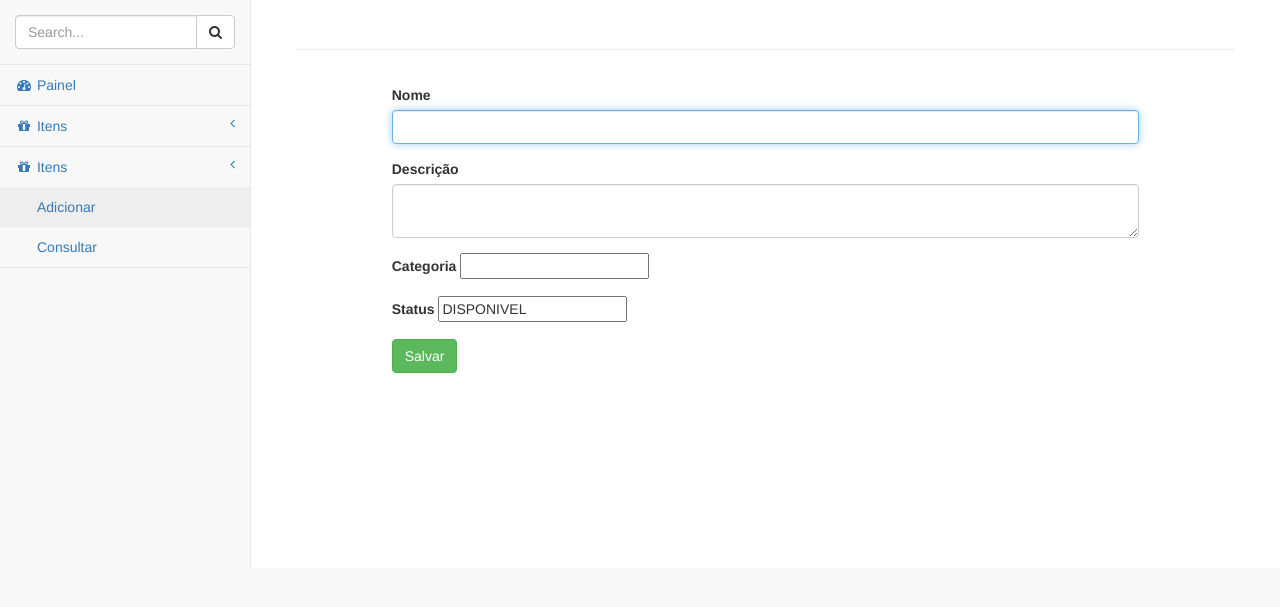
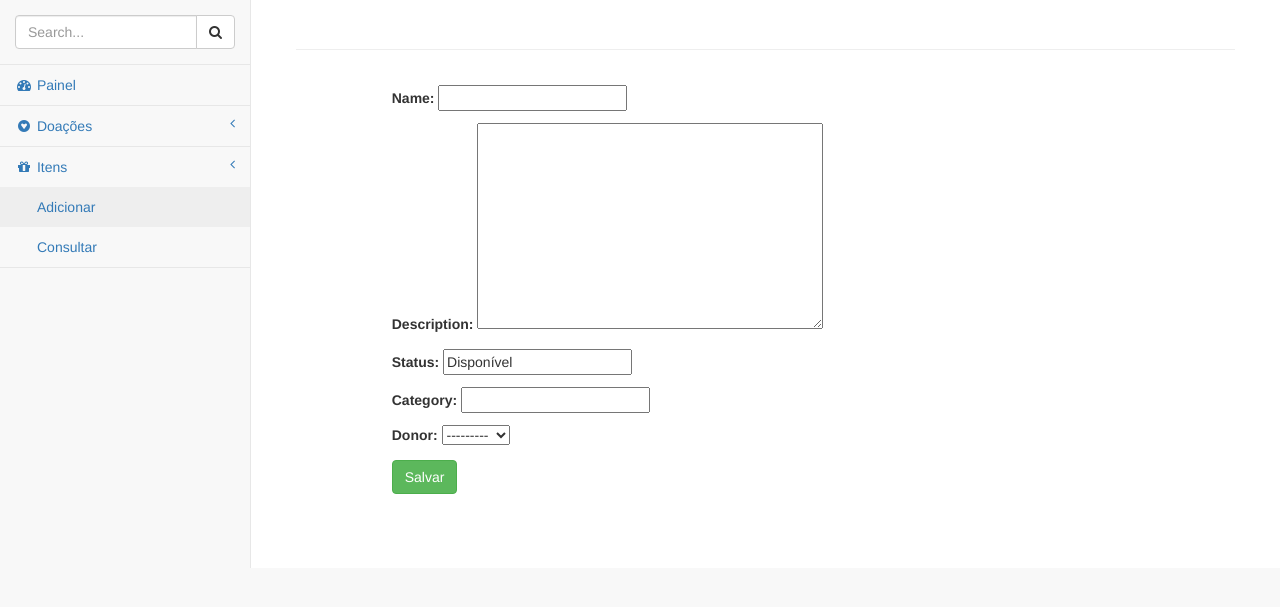
Before and after one commit to amandacpsantos/donation_system, a Django app: page /dashboard/new/ in a window 1280 px wide. Shown: the part 51-658 px from the top of the page. Run offline with Django 3.2, Linux system fonts and the light colour scheme; the visitor is signed in with stand-in values (Sample User, id 1); data comes from the database, SQL or seed files in the repository; some libraries are stand-ins or nearby versions.

Commit message:
Lista de doação
TO DO
#passar dados da doação
#colocar botão de registrar interesse
#colocar botão de ver
#colocar botão excluir caso ele mesmo for o dono
#Verificar o form do add item
#padronizar enum

```diff
--- a/item/forms.py
+++ b/item/forms.py
@@ -5,7 +5,6 @@ from .models import Item, Donation
 
 
 class ItemForm(ModelForm):
-
     class Meta:
         model = Item
         fields = '__all__'
@@ -13,7 +12,6 @@ class ItemForm(ModelForm):
 
 
 class DonationForm(ModelForm):
-
     class Meta:
         model = Donation
         fields = '__all__'
--- a/item/models.py
+++ b/item/models.py
@@ -5,7 +5,7 @@ from django.contrib.auth import get_user_model
 class Item(models.Model):
     name = models.CharField(max_length=45)
     description = models.TextField(max_length=200)
-    status = models.CharField(max_length=45, default='DISPONIVEL')
+    status = models.CharField(max_length=45, default='Disponível', null=True, blank=True)
     category = models.CharField(max_length=45, null=True, blank=True)
     donor = models.ForeignKey(
         get_user_model(),
--- a/item/templates/new_item.html
+++ b/item/templates/new_item.html
@@ -5,32 +5,11 @@
     <div class="panel-default">
 
         <div class="panel-body">
-            <form role="form"  method="POST" id="personForm">
+            <form role="form"  method="POST" >
 
                 {% csrf_token %}
 
-                <div class="form-group">
-                    <label for="id_name">Nome </label>
-                    <input required id="id_name" class="form-control" placeholder="" name="name" type="text" autofocus="">
-
-                </div>
-
-
-                <div class="form-group">
-                    <label for="id_description">Descrição </label>
-                    <textarea required id="id_description" class="form-control" placeholder="" name="description" type="text" autofocus="">
-                    </textarea>
-                </div>
-
-                <div class="form-group">
-                    <label for="id_category">Categoria </label>
-                    {{form.category}}
-                </div>
-
-                <div class="form-group">
-                    <label for="id_status">Status </label>
-                    {{form.status}}
-                </div>
+                {{form.as_p}}
 
                 <button type="submit" class="btn btn-success">Salvar</button>
 
--- a/item/views.py
+++ b/item/views.py
@@ -65,6 +65,8 @@ def make_donation(request, id_item):
     return redirect('list_item')
 
 
-
+@login_required()
 def list_donation(request):
-    pass
+    donations = Donation.objects.all()
+    print(donations)
+    return render(request, "list_item.html", {'donations': donations})
--- a/templates/base.html
+++ b/templates/base.html
@@ -294,7 +294,7 @@
 
                         <!-- /.Doação -->
                          <li>
-                            <a href="#"><i class="fa fa-gift fa-fw"></i> Itens<span class="fa arrow"></span></a>
+                            <a href="#"><i class="fa fa-gittip fa-fw"></i> Doações<span class="fa arrow"></span></a>
                             <ul class="nav nav-second-level">
 
 
```
Also changed, not shown: item/enum_collections.py (deleted, +0 -14 lines), item/templates/list_donation.html (added, +62 -0 lines), item/migrations/0006_auto_20181008_0839.py (added).
